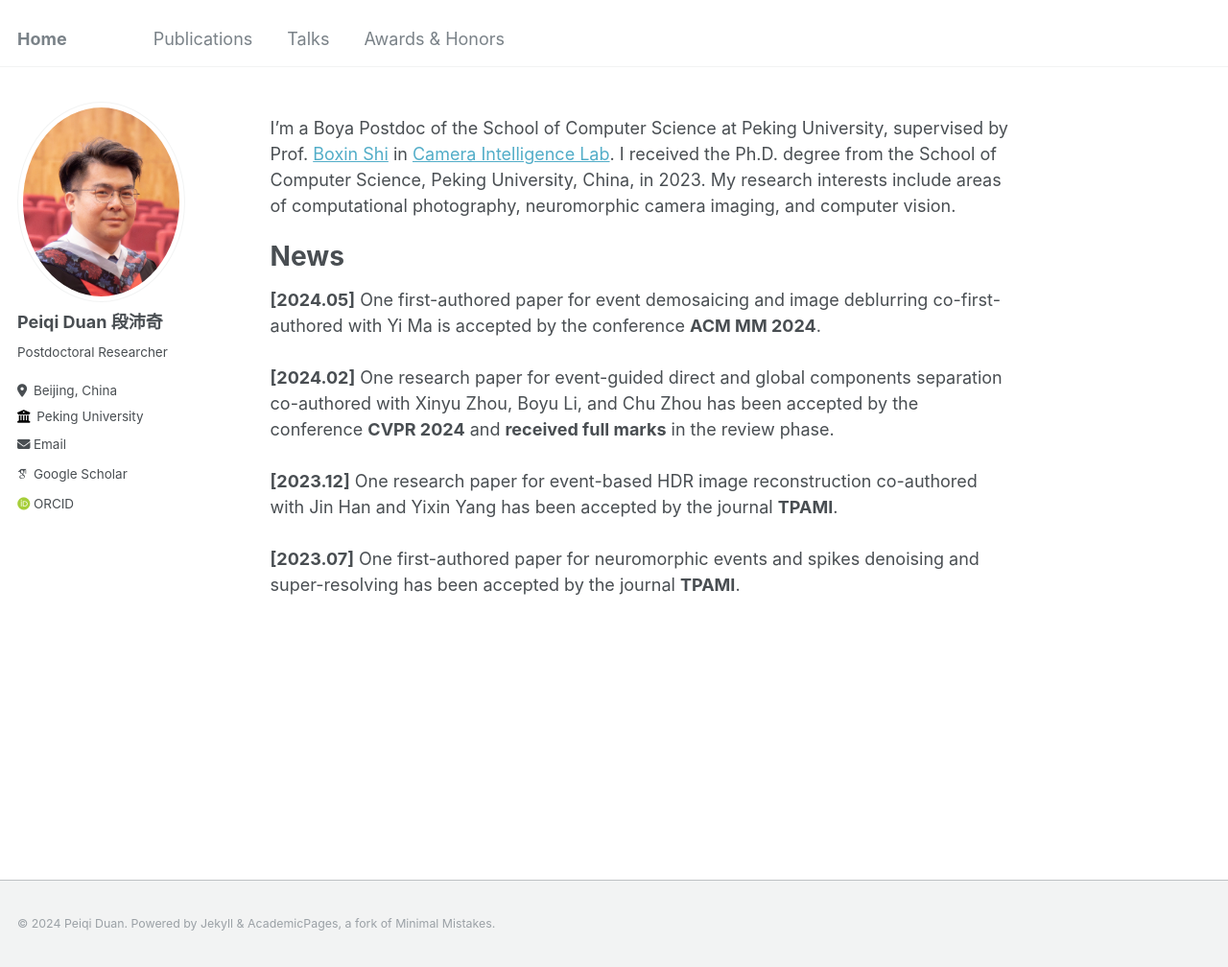
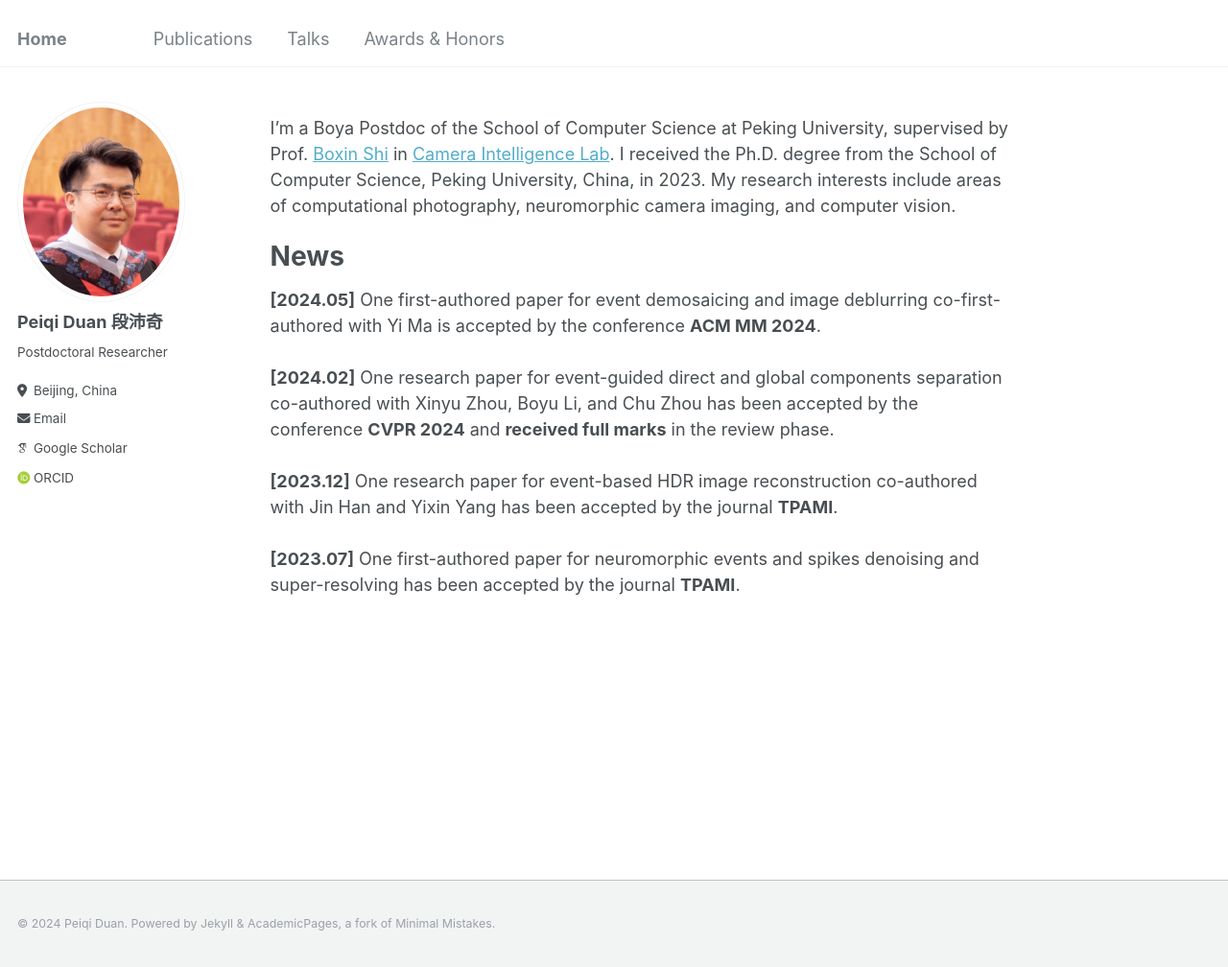
Before and after one commit to peiqi-duan/peiqi-duan.github.io, a Jekyll site: the page built from _pages/about.md, in a window 1280 px wide and 1008 px high. Shown: the whole window at 96% size. Built offline with Jekyll 4.4.1, drawn with Linux system fonts in a browser that asks for light colours; some web fonts are replaced.

Commit message:
Update _config.yml

```diff
--- a/_config.yml
+++ b/_config.yml
@@ -25,7 +25,7 @@ author:
   name             : "Peiqi Duan 段沛奇"
   bio              : "Postdoctoral Researcher"
   location         : " Beijing, China"
-  employer         : "Peking University"
+  employer         : # "Peking University"
   email            : "duanqi0001@pku.edu.cn"
 
   # Academic websites
```
